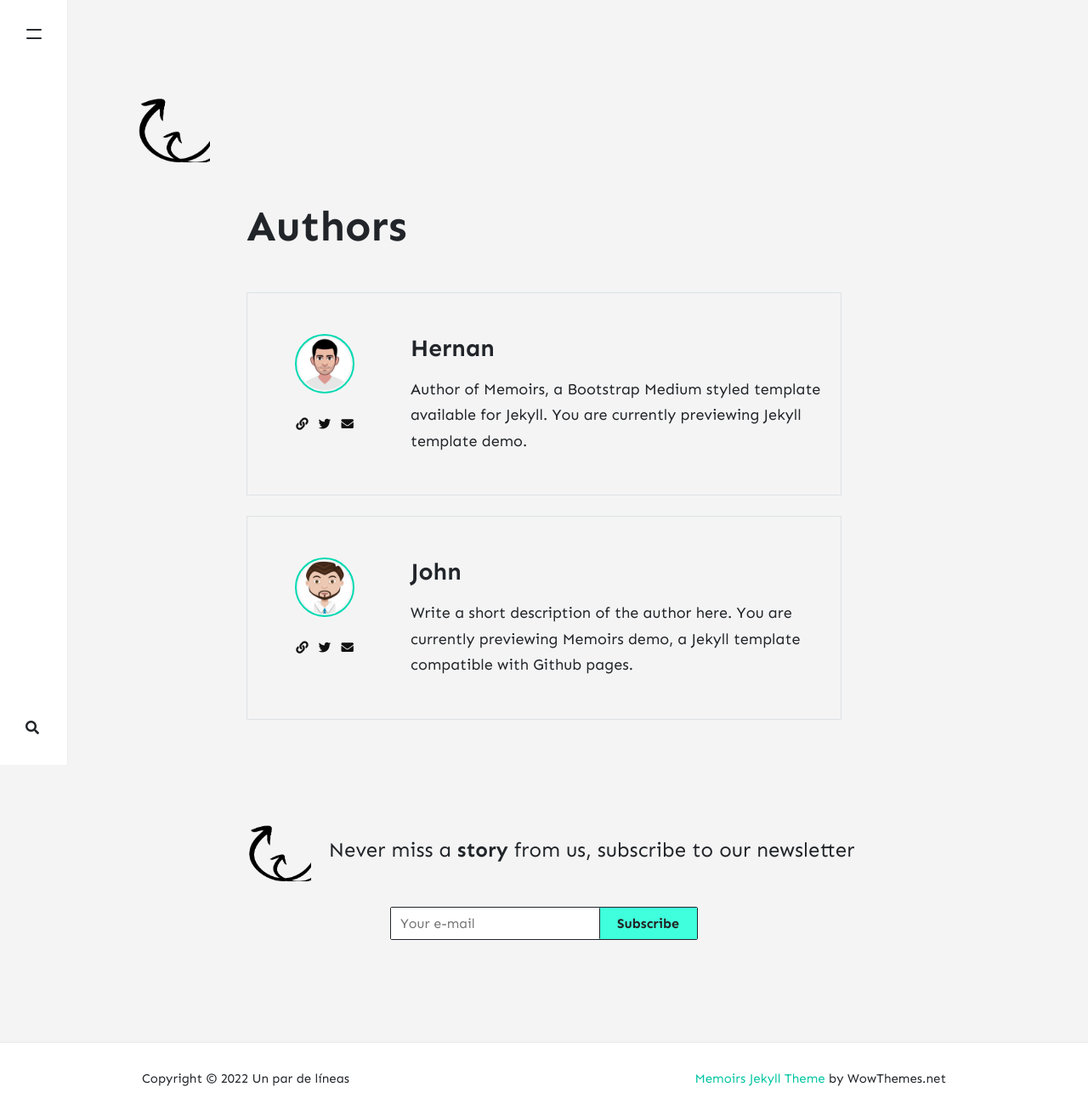
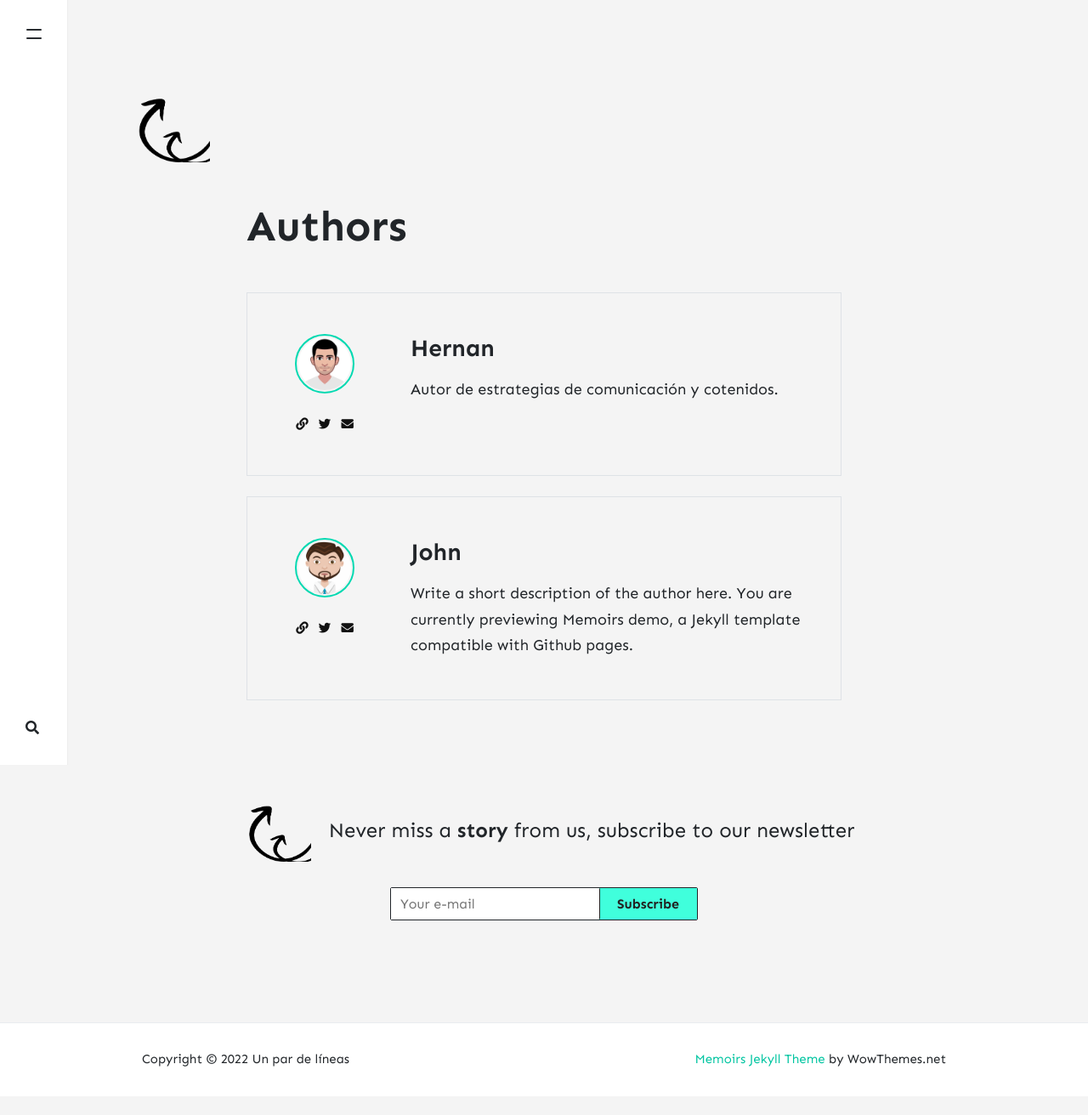
Before and after one commit to kanancho/unpardelineas, a Jekyll site: the page built from _pages/authors.html, in a window 1280 px wide. Shown: the whole page at 85% size. Built offline with Jekyll 4.4.1, drawn with Linux system fonts in a browser that asks for light colours; nearby versions of some CDN libraries; comment, search, counter and statistics services are not loaded; after the commit the page ends 1290 px from its top, so only the background shows below that.

Commit message:
Update _config.yml

```diff
--- a/_config.yml
+++ b/_config.yml
@@ -21,7 +21,7 @@
     email: hernangarciaval@gmail.com
     web: https://www.hernangarciaval.com
     twitter: https://twitter.com/hernangarciaval
-    description: "Author of Memoirs, a Bootstrap Medium styled template available for Jekyll. You are currently previewing Jekyll template demo."
+    description: "Autor de estrategias de comunicación y cotenidos."
   john:
     name: John
     display_name: John
```
